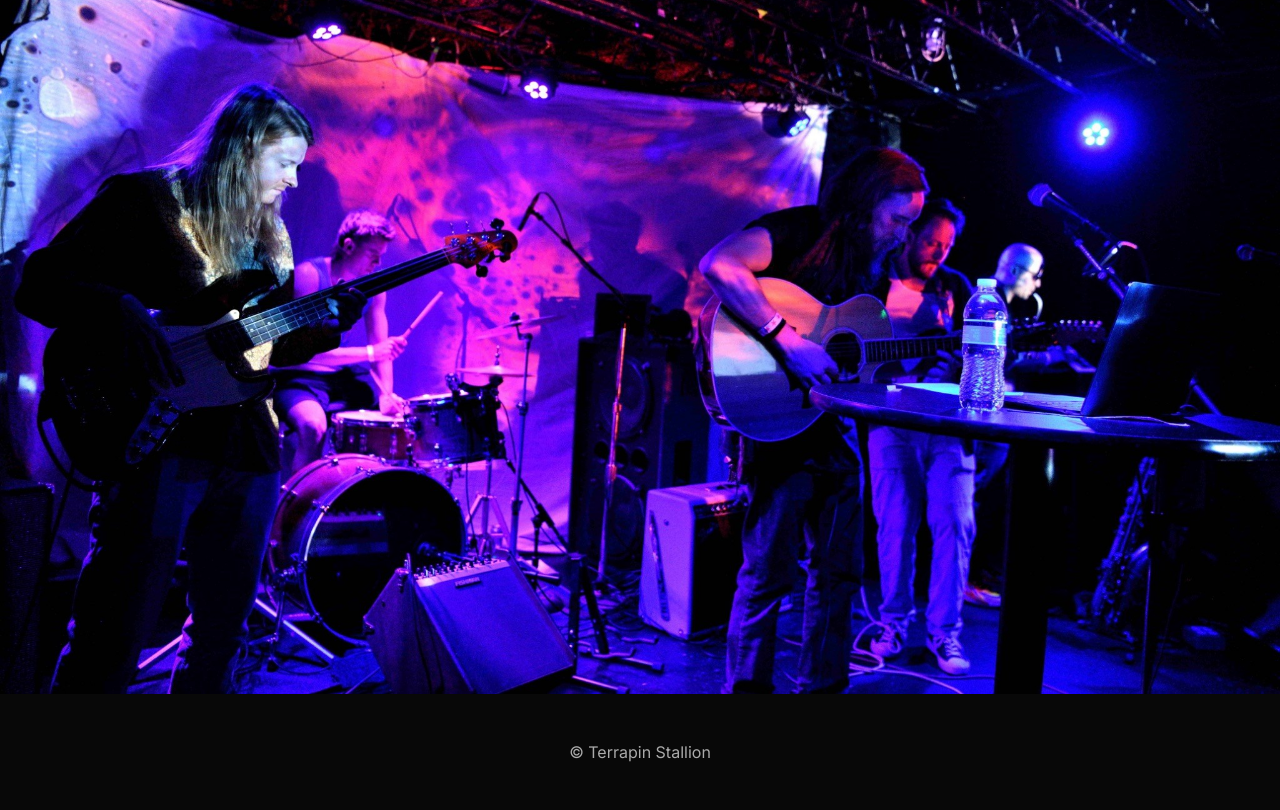
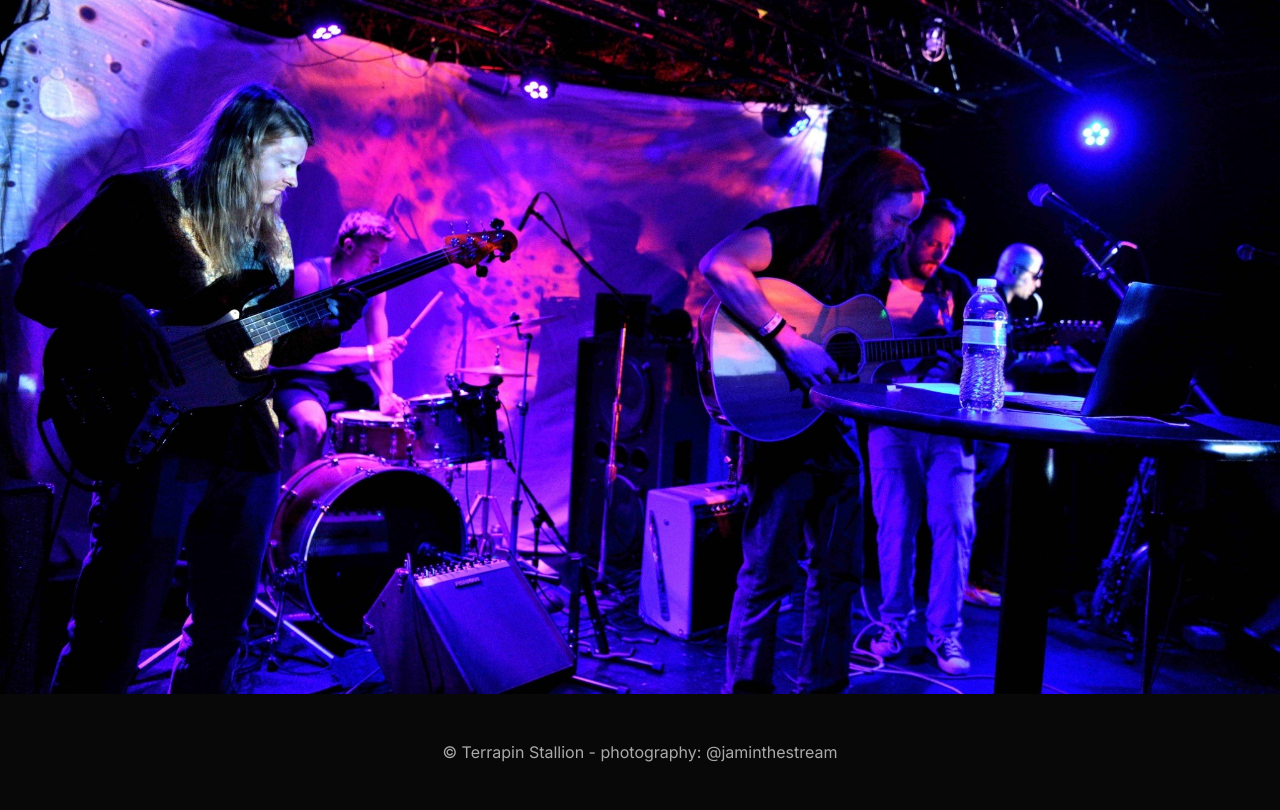
Before and after one commit to dreamofthewild/Terrapin-Stallion, a plain HTML site: page index.html in a window 1280 px wide. Shown: the part 959-1769 px from the top of the page. Drawn offline with nearby package versions, Linux system fonts and the light colour scheme.

Commit message:
Update footer with photography credit

```diff
--- a/index.html
+++ b/index.html
@@ -30,6 +30,6 @@
 <img src="assets/photo2.jpg" alt="Terrapin Stallion performing live">
 </section>
 
-<footer>© Terrapin Stallion</footer>
+<footer>© Terrapin Stallion - photography: @jaminthestream </footer>
 </body>
 </html>
```
